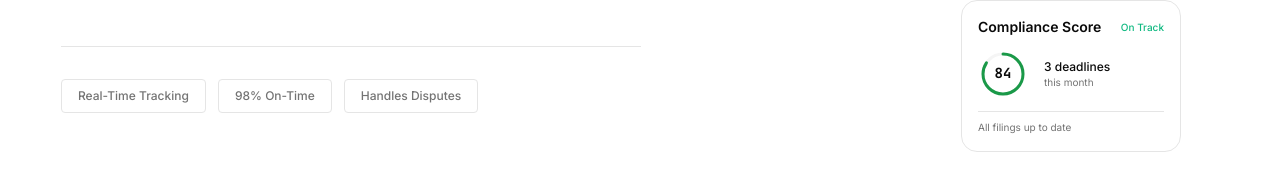
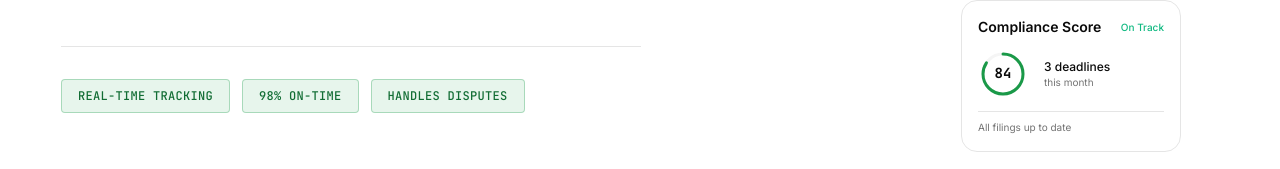
Before and after one commit to soutikgangoli-code/Ollvy, a Next.js app in the folder ollvy/apps/customer/: page / in a window 1280 px wide. Shown: the part 528-697 px from the top of the page. Built offline with nearby package versions, Linux system fonts and the light colour scheme; no server answers.

Commit message:
Style trust tags like REQUIRED badge - translucent green, mono, uppercase
- Translucent green background (10% opacity)
- Green border (30% opacity)
- Green text with monospace font
- Uppercase with letter spacing

```diff
--- a/ollvy/apps/customer/components/landing/Hero.tsx
+++ b/ollvy/apps/customer/components/landing/Hero.tsx
@@ -188,7 +188,7 @@ export function Hero() {
               ].map((item) => (
                 <div
                   key={item}
-                  className="px-4 py-2 text-xs font-medium text-muted-foreground border border-border rounded"
+                  className="px-4 py-2 text-xs font-mono font-medium uppercase tracking-wide text-[hsl(var(--ollvy-green-fg))] bg-[hsl(var(--ollvy-green))]/10 border border-[hsl(var(--ollvy-green))]/30 rounded"
                 >
                   {item}
                 </div>
```
